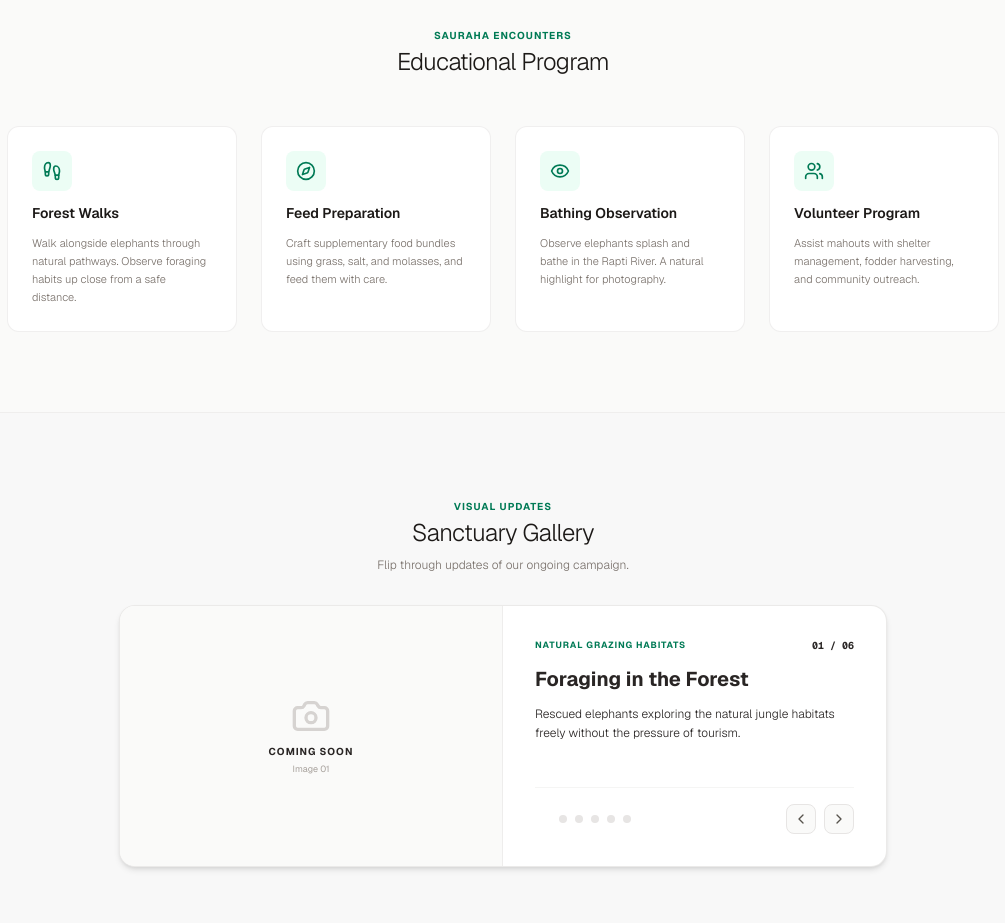
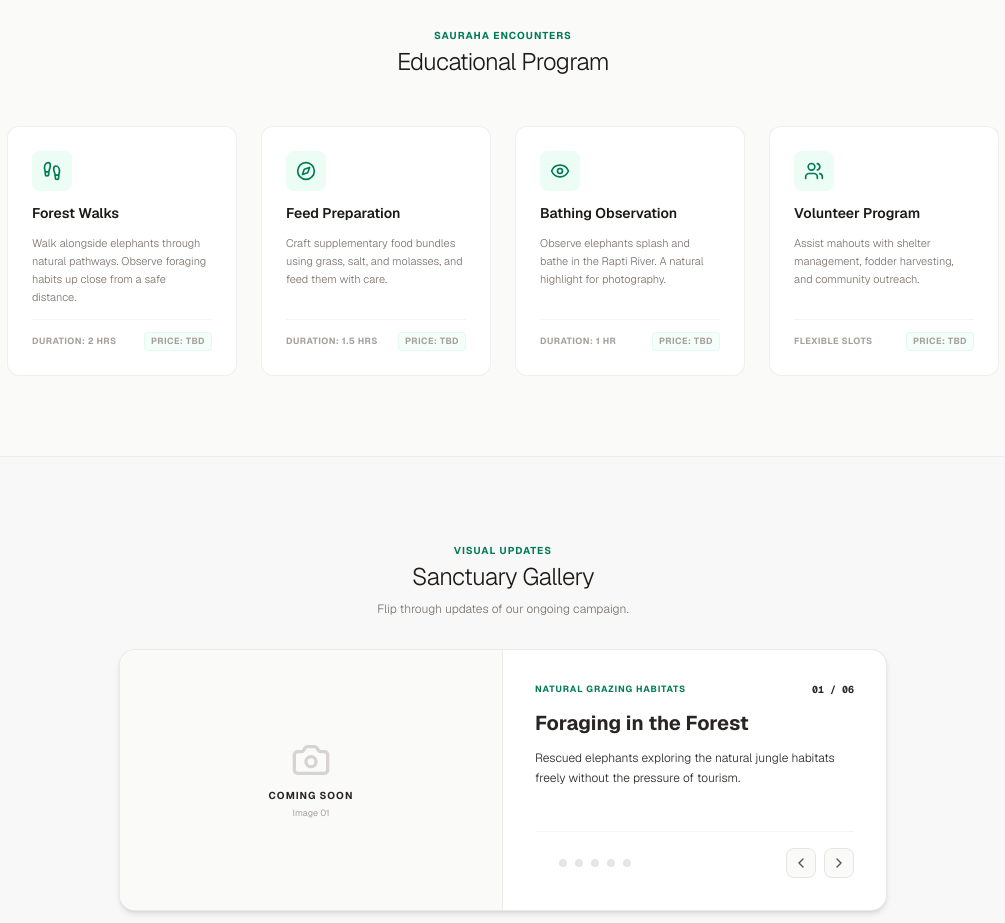
Before and after one commit to bikashacharya08/elephant-campaign, a Next.js app in the folder elephant-campaign-frontend/: page / in a window 1280 px wide. Shown: the part 2140-3063 px from the top of the page, without its empty margins (137-1142 px from the left). Built offline with nearby package versions, Linux system fonts and the light colour scheme.

Commit message:
Translate browser tab layout metadata to English and add pricing TBD footers to visitor experiences

```diff
--- a/elephant-campaign-frontend/app/layout.tsx
+++ b/elephant-campaign-frontend/app/layout.tsx
@@ -13,9 +13,9 @@ const geistMono = Geist_Mono({
 });
 
 export const metadata: Metadata = {
-  title: "द चेन फ्री प्रोजेक्ट | हात्ती संरक्षण अभियान",
-  description: "हात्ती सफारी र सवारीको अन्त्य गर्न तथा हात्तीहरूलाई स्वतन्त्र र सम्मानजनक जीवन प्रदान गर्न सुरु गरिएको अभियानमा सहभागी हुनुहोस्।",
-  keywords: ["हात्ती संरक्षण", "चेन फ्री प्रोजेक्ट", "हात्ती सफारी अन्त्य", "हात्ती आरक्ष", "स्वयंसेवक"],
+  title: "The Chain Free Project | Ethical Elephant Sanctuary",
+  description: "Join our mission to end tourist elephant riding and provide a free, chain-free life for elephants in Sauraha, Chitwan.",
+  keywords: ["elephant sanctuary", "chain free project", "ethical tourism", "sauraha chitwan", "volunteer nepal"],
 };
 
 
--- a/elephant-campaign-frontend/app/page.tsx
+++ b/elephant-campaign-frontend/app/page.tsx
@@ -252,7 +252,8 @@ export default function ElephantCampaignLanding() {
 
         <div className="grid sm:grid-cols-2 lg:grid-cols-4 gap-6">
           {/* Exp 1 */}
-          <div className="border border-stone-200/60 dark:border-stone-850/50 p-6 rounded-xl space-y-3 bg-white dark:bg-stone-900/50">
+          <div className="border border-stone-200/60 dark:border-stone-850/50 p-6 rounded-xl space-y-3 bg-white dark:bg-stone-900/50 flex flex-col justify-between">
+            <div className="space-y-3">
               <div className="w-10 h-10 rounded-lg bg-emerald-50 dark:bg-emerald-950/40 flex items-center justify-center text-emerald-700 dark:text-emerald-450">
                 <Footprints className="w-5 h-5" />
               </div>
@@ -261,9 +262,15 @@ export default function ElephantCampaignLanding() {
                 Walk alongside elephants through natural pathways. Observe foraging habits up close from a safe distance.
               </p>
             </div>
+            <div className="pt-3 border-t border-stone-100 dark:border-stone-850 flex items-center justify-between text-[9px] font-bold uppercase tracking-wider text-stone-400 dark:text-stone-500">
+              <span>Duration: 2 hrs</span>
+              <span className="text-emerald-750 dark:text-emerald-400 bg-emerald-50/50 dark:bg-emerald-950/20 px-1.5 py-0.5 rounded border border-emerald-100/50 dark:border-emerald-900/30">Price: TBD</span>
+            </div>
+          </div>
 
           {/* Exp 2 */}
-          <div className="border border-stone-200/60 dark:border-stone-850/50 p-6 rounded-xl space-y-3 bg-white dark:bg-stone-900/50">
+          <div className="border border-stone-200/60 dark:border-stone-850/50 p-6 rounded-xl space-y-3 bg-white dark:bg-stone-900/50 flex flex-col justify-between">
+            <div className="space-y-3">
               <div className="w-10 h-10 rounded-lg bg-emerald-50 dark:bg-emerald-950/40 flex items-center justify-center text-emerald-700 dark:text-emerald-450">
                 <Compass className="w-5 h-5" />
               </div>
@@ -272,9 +279,15 @@ export default function ElephantCampaignLanding() {
                 Craft supplementary food bundles using grass, salt, and molasses, and feed them with care.
               </p>
             </div>
+            <div className="pt-3 border-t border-stone-100 dark:border-stone-850 flex items-center justify-between text-[9px] font-bold uppercase tracking-wider text-stone-400 dark:text-stone-500">
+              <span>Duration: 1.5 hrs</span>
+              <span className="text-emerald-750 dark:text-emerald-400 bg-emerald-50/50 dark:bg-emerald-950/20 px-1.5 py-0.5 rounded border border-emerald-100/50 dark:border-emerald-900/30">Price: TBD</span>
+            </div>
+          </div>
 
           {/* Exp 3 */}
-          <div className="border border-stone-200/60 dark:border-stone-850/50 p-6 rounded-xl space-y-3 bg-white dark:bg-stone-900/50">
+          <div className="border border-stone-200/60 dark:border-stone-850/50 p-6 rounded-xl space-y-3 bg-white dark:bg-stone-900/50 flex flex-col justify-between">
+            <div className="space-y-3">
               <div className="w-10 h-10 rounded-lg bg-emerald-50 dark:bg-emerald-950/40 flex items-center justify-center text-emerald-700 dark:text-emerald-450">
                 <Eye className="w-5 h-5" />
               </div>
@@ -283,9 +296,15 @@ export default function ElephantCampaignLanding() {
                 Observe elephants splash and bathe in the Rapti River. A natural highlight for photography.
               </p>
             </div>
+            <div className="pt-3 border-t border-stone-100 dark:border-stone-850 flex items-center justify-between text-[9px] font-bold uppercase tracking-wider text-stone-400 dark:text-stone-500">
+              <span>Duration: 1 hr</span>
+              <span className="text-emerald-750 dark:text-emerald-400 bg-emerald-50/50 dark:bg-emerald-950/20 px-1.5 py-0.5 rounded border border-emerald-100/50 dark:border-emerald-900/30">Price: TBD</span>
+            </div>
+          </div>
 
           {/* Exp 4 */}
-          <div className="border border-stone-200/60 dark:border-stone-850/50 p-6 rounded-xl space-y-3 bg-white dark:bg-stone-900/50">
+          <div className="border border-stone-200/60 dark:border-stone-850/50 p-6 rounded-xl space-y-3 bg-white dark:bg-stone-900/50 flex flex-col justify-between">
+            <div className="space-y-3">
               <div className="w-10 h-10 rounded-lg bg-emerald-50 dark:bg-emerald-950/40 flex items-center justify-center text-emerald-700 dark:text-emerald-450">
                 <Users className="w-5 h-5" />
               </div>
@@ -293,6 +312,11 @@ export default function ElephantCampaignLanding() {
               <p className="text-stone-500 dark:text-stone-400 text-[11px] leading-relaxed font-light">
                 Assist mahouts with shelter management, fodder harvesting, and community outreach.
               </p>
+            </div>
+            <div className="pt-3 border-t border-stone-100 dark:border-stone-850 flex items-center justify-between text-[9px] font-bold uppercase tracking-wider text-stone-400 dark:text-stone-500">
+              <span>Flexible Slots</span>
+              <span className="text-emerald-750 dark:text-emerald-400 bg-emerald-50/50 dark:bg-emerald-950/20 px-1.5 py-0.5 rounded border border-emerald-100/50 dark:border-emerald-900/30">Price: TBD</span>
+            </div>
           </div>
         </div>
 
```
Lines whose indentation alone changed are shown as unchanged.
